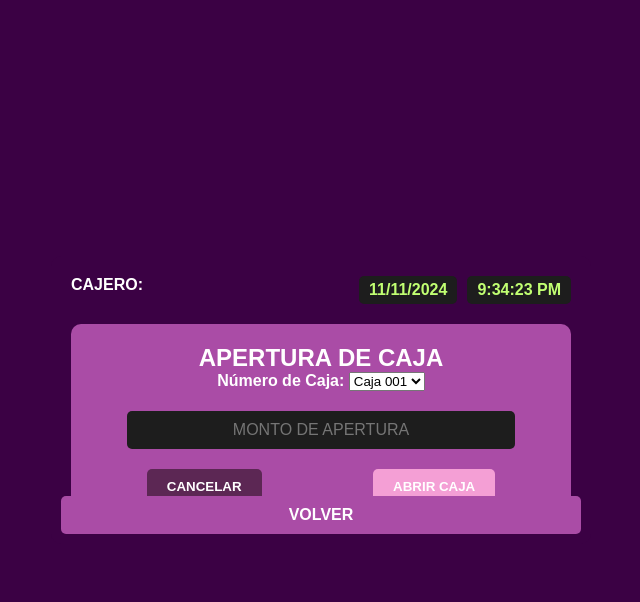
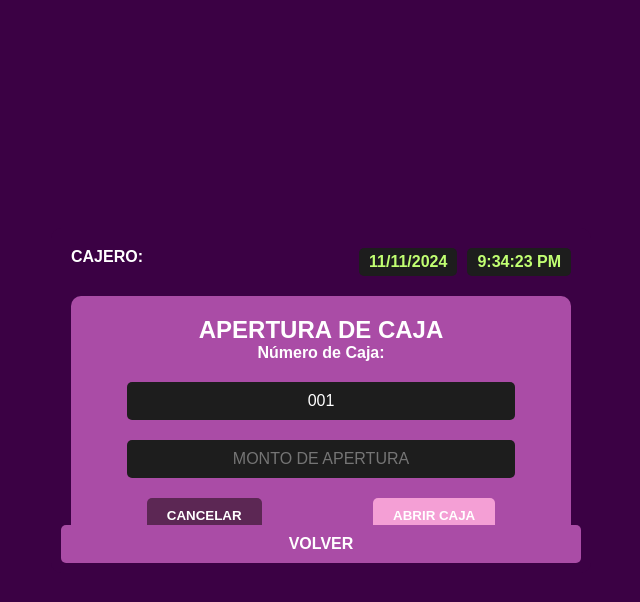
Before and after one commit to Elias-Ruiz-Rodriguez/Proyecto_Brunette, a Django app: page /caja/apertura in a window 1280 px wide. Shown: the top 602 px of the page, without its empty margins (319-959 px from the left). Run offline with Django 5.2, Linux system fonts and the light colour scheme; data comes from the database, SQL or seed files in the repository; both versions use the stored data as it was after the commit.

Commit message:
caja models act

```diff
--- a/ruize/caja/models.py
+++ b/ruize/caja/models.py
@@ -1,22 +1,41 @@
 from django.db import models
 from django.contrib.auth.models import User
+from django.utils import timezone
+from decimal import Decimal
 
 class Caja(models.Model):
+    id = models.AutoField(primary_key=True)
+    numero_caja = models.CharField(max_length=10, unique=True)
     monto_apertura = models.DecimalField(max_digits=10, decimal_places=2, default=0.00)
     monto_actual = models.DecimalField(max_digits=10, decimal_places=2, default=0.00)
+    monto_efectivo_real = models.DecimalField(max_digits=10, decimal_places=2, default=0.00)
+    monto_tarjeta_real = models.DecimalField(max_digits=10, decimal_places=2, default=0.00)
+    diferencia_efectivo = models.DecimalField(max_digits=10, decimal_places=2, default=0.00)
+    diferencia_tarjeta = models.DecimalField(max_digits=10, decimal_places=2, default=0.00)
     fecha_apertura = models.DateTimeField(null=True, blank=True)
     fecha_cierre = models.DateTimeField(null=True, blank=True)
     monto_cierre = models.DecimalField(max_digits=10, decimal_places=2, default=0.00)
-    numero_caja = models.IntegerField(unique=True, blank=True, null=True)
     usuario_apertura = models.ForeignKey(User, on_delete=models.SET_NULL, null=True, blank=True)
-    abierto = models.BooleanField(default=False)  # Campo para indicar si la caja está abierta
+    abierto = models.BooleanField(default=False)
 
-    def save(self, *args, **kwargs):
-        if not self.numero_caja:
-            # Buscar el siguiente número de caja disponible
-            cajas_abiertas = Caja.objects.filter(abierto=True).count()
-            self.numero_caja = cajas_abiertas + 1 if cajas_abiertas < 10 else None
-        super().save(*args, **kwargs)
+    def abrir(self, monto, usuario):
+        self.monto_apertura = monto
+        self.monto_actual = monto
+        self.fecha_apertura = timezone.now()
+        self.usuario_apertura = usuario
+        self.abierto = True
+        self.save()
+
+    def cerrar(self, monto_final, monto_efectivo_real, monto_tarjeta_real):
+        """Cierra la caja y registra el monto final y las diferencias."""
+        self.monto_efectivo_real = monto_efectivo_real
+        self.monto_tarjeta_real = monto_tarjeta_real
+        self.diferencia_efectivo = monto_efectivo_real - self.monto_actual
+        self.diferencia_tarjeta = monto_tarjeta_real - self.monto_actual
+        self.monto_cierre = monto_final
+        self.fecha_cierre = timezone.now()
+        self.abierto = False
+        self.save()
 
     def __str__(self):
-        return f"Caja {self.numero_caja} abierta el {self.fecha_apertura}"
+        return f"Caja {self.numero_caja} - {'abierta' if self.abierto else 'cerrada'}"
--- a/ruize/caja/templates/caja/apertura.html
+++ b/ruize/caja/templates/caja/apertura.html
@@ -22,12 +22,9 @@
             <form method="post" action="{% url 'caja:apertura_caja' %}">
                 {% csrf_token %}
 
+                <!-- El número de caja ya no es editable -->
                 <label for="numero_caja"><strong>Número de Caja:</strong></label>
-                <select name="numero_caja" id="numero_caja" required>
-                    {% for numero in cajas_disponibles %}
-                        <option value="{{ numero }}">Caja {{ numero }}</option>
-                    {% endfor %}
-                </select>
+                <input type="text" name="numero_caja" value="{{ caja.numero_caja }}" readonly>
 
                 <input type="text" name="monto_apertura" placeholder="MONTO DE APERTURA" required>
 
--- a/ruize/caja/views.py
+++ b/ruize/caja/views.py
@@ -3,55 +3,43 @@ from django.utils import timezone
 from .models import Caja
 from datetime import datetime
 from django.contrib.auth.models import User
+from decimal import Decimal
+from django.contrib import messages
 
 def apertura_caja(request):
+    # Asegurar que existe una instancia de Caja con el número de caja "001"
+    caja, created = Caja.objects.get_or_create(numero_caja="001")
+
     if request.method == 'POST':
-        numero_caja = request.POST.get('numero_caja')
         monto_apertura = request.POST.get('monto_apertura')
+        if monto_apertura:
+            caja.abrir(monto=Decimal(monto_apertura), usuario=request.user)
+            messages.success(request, f"Caja {caja.numero_caja} abierta correctamente.")
+            # Redirigir al menú pasando el id de la caja (en lugar del numero_caja)
+            return redirect('login:menu')  # Se redirige a la página del menú
 
-        if numero_caja and monto_apertura:
-            caja = Caja.objects.get(numero_caja=numero_caja)
-            caja.monto_apertura = monto_apertura
-            caja.monto_actual = monto_apertura
-            caja.fecha_apertura = timezone.now()
-            caja.usuario_apertura = request.user
-            caja.abierto = True
-            caja.save()
-
-            return redirect('login:menu')  # Redirigir al menú principal
-
-    # Obtener el listado de números de caja que están disponibles para abrir (donde `abierto=False`)
-    cajas_disponibles = Caja.objects.filter(abierto=False).values_list('numero_caja', flat=True)
-
-    # Generar cajas si no existen (esto solo ocurre la primera vez)
-    if not Caja.objects.exists():
-        for i in range(1, 11):
-            Caja.objects.create(numero_caja=i, abierto=False)
-
-    # Pasar la fecha actual y las cajas disponibles al template
-    current_date = datetime.now().strftime('%d/%m/%Y')
-    context = {
-        'current_date': current_date,
-        'cajas_disponibles': cajas_disponibles,
-    }
-    return render(request, 'caja/apertura.html', context)
+    current_date = timezone.now().strftime('%d/%m/%Y')
+    return render(request, 'caja/apertura.html', {'current_date': current_date, 'caja': caja})
 
 def cierre_caja(request, caja_id):
-    # Obtener la instancia de Caja específica
     caja = get_object_or_404(Caja, id=caja_id)
 
-    if request.method == 'POST':
-        # Si el formulario tiene un monto de dinero ingresado
-        monto_ingresado = request.POST.get('ingreso_dinero')
-        if monto_ingresado:
-            caja.monto_actual += float(monto_ingresado)  # Actualizar el monto actual
-            caja.save()
+    if request.method == "POST":
+        # Obtenemos los montos del formulario
+        monto_efectivo_real = Decimal(request.POST.get('monto_efectivo_real', 0.00))
+        monto_tarjeta_real = Decimal(request.POST.get('monto_tarjeta_real', 0.00))
+        monto_ingreso = Decimal(request.POST.get('ingreso_dinero', 0.00))
 
-        # Al cerrar la caja, capturar la fecha y hora de cierre actual
-        if 'cerrar_caja' in request.POST:
-            caja.fecha_cierre = timezone.now()  # Guardar fecha y hora de cierre actual
-            caja.monto_cierre = caja.monto_actual  # Registrar el monto actual como cierre
-            caja.save()
-            return redirect('home')  # Redirigir a una página de inicio o a donde desees
+        # Calculamos el monto final de la caja, que es el monto actual + lo ingresado
+        monto_final = caja.monto_actual + monto_ingreso
+
+        # Procedemos a cerrar la caja
+        caja.cerrar(monto_final, monto_efectivo_real, monto_tarjeta_real)
+
+        # Enviamos un mensaje de éxito
+        messages.success(request, "Caja cerrada correctamente.")
+
+        # Redirigimos a alguna página (por ejemplo, al menú de inicio)
+        return redirect('login:menu')
 
     return render(request, 'caja/cierre_caja.html', {'caja': caja})
--- a/ruize/login/static/menu/menu.css
+++ b/ruize/login/static/menu/menu.css
@@ -34,8 +34,8 @@ body {
 .button {
     padding: 20px;
     font-size: 18px;
-    color: white;
-    background-color: #007BFF;
+    color: rgb(255, 0, 0);
+    background-color: #ff0000;
     border: none;
     border-radius: 8px;
     cursor: pointer;
--- a/ruize/login/templates/menu/menu.html
+++ b/ruize/login/templates/menu/menu.html
@@ -14,8 +14,8 @@
     </div>
 
     <div class="button-container">
-        <a href="{% url 'apertura_caja' %}">
-        <button class="button">APERTURA DE CAJA</button>
+        <a href="{% url 'pedido' %}">
+        <button class="button">PEDIDO         </button>
     </a>
         <a href="{% url 'registrar_usuario' %}">
             <button class="button">REGISTRAR USUARIO</button>
```
Also changed, not shown: ruize/caja/templates/caja/cierre_caja.html (+9 -6 lines), ruize/caja/migrations/0005_remove_caja_id_alter_caja_numero_caja.py (added), ruize/caja/migrations/0006_caja_id_alter_caja_numero_caja.py (added), ruize/caja/migrations/0007_alter_caja_id.py (added), ruize/caja/migrations/0008_caja_diferencia_efectivo_caja_diferencia_tarjeta_and_more.py (added), ruize/caja/urls.py (line endings or trailing spaces), ruize/db.sqlite3.
